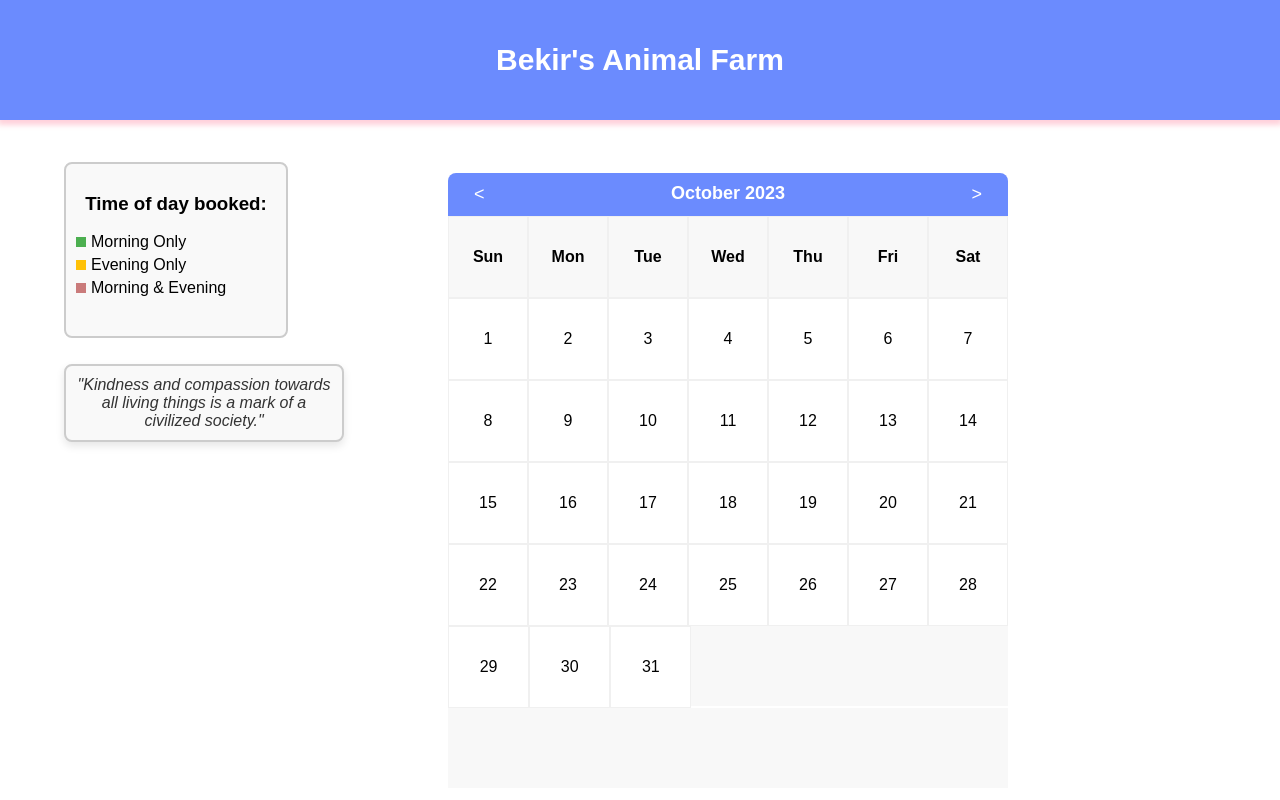
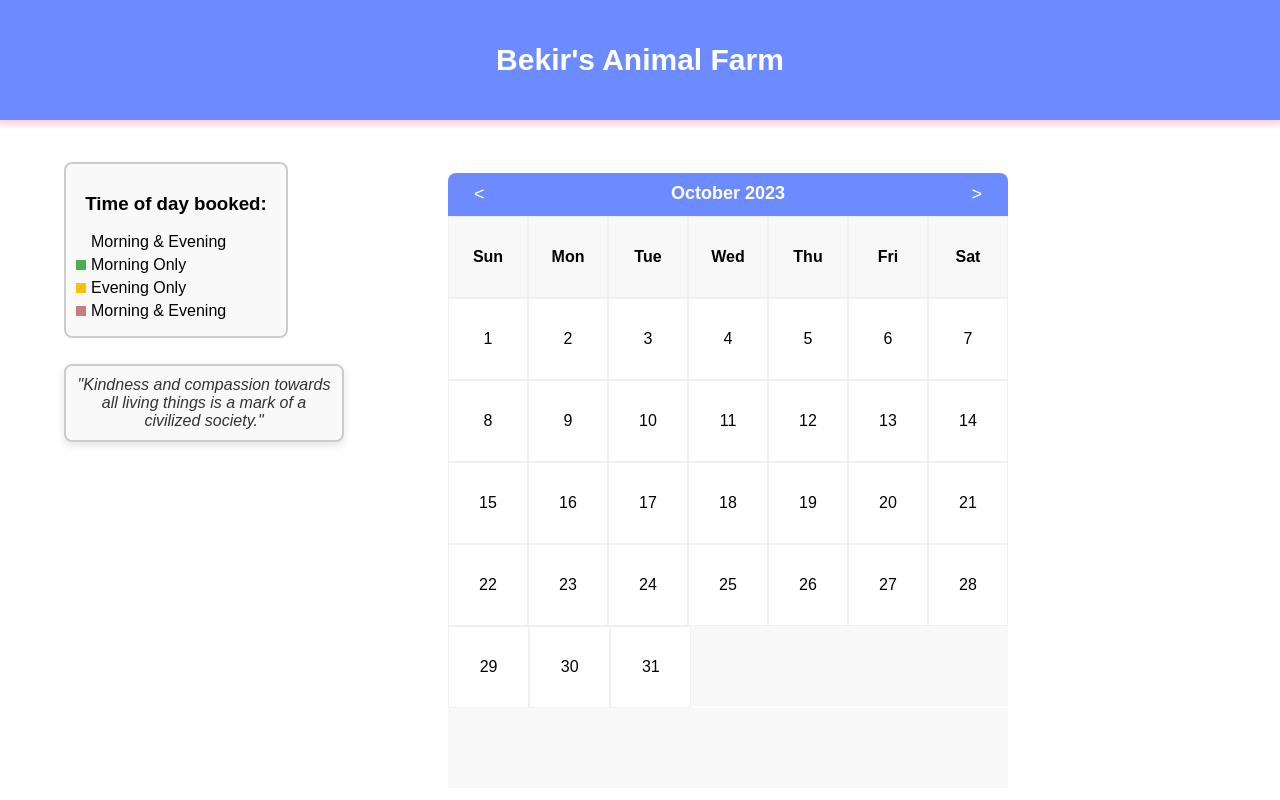
Before and after one commit to BEKIRKSU/AnimalFarm, a React (Create React App) app: page /VolunteerView in a window 1280 px wide. Shown: the top 800 px of the page. Built offline with nearby package versions, Linux system fonts and the light colour scheme; no server answers.

Commit message:
new key list added

```diff
--- a/src/Key.jsx
+++ b/src/Key.jsx
@@ -5,6 +5,10 @@ const Key = () => {
   return (
     <ul className="key-container">
         <h3>Time of day booked:</h3>
+        <li className="key-item">
+        <div className="key-color white"></div>
+        <span>Morning & Evening</span>
+      </li>
       <li className="key-item">
         <div className="key-color morning"></div>
         <span>Morning Only</span>
```
